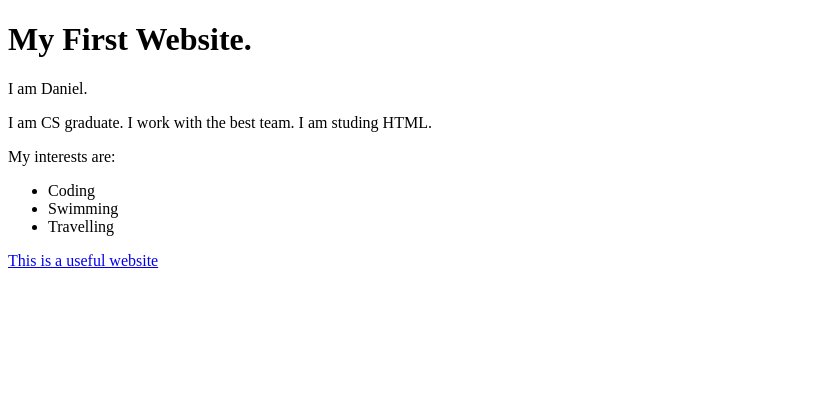
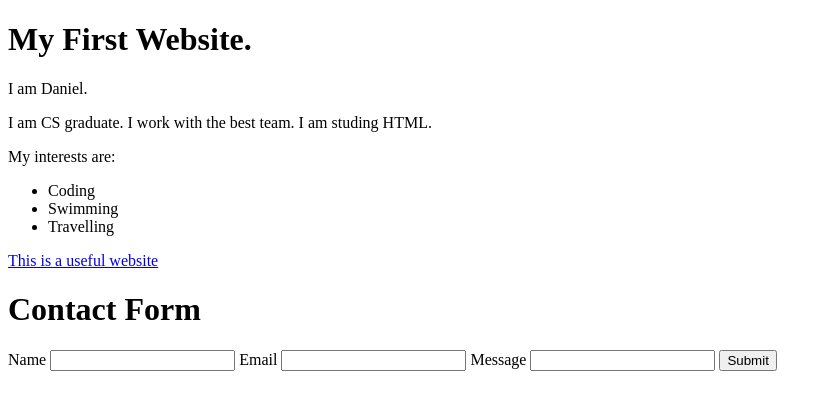
Before and after one commit to danielgibor/HTML-Exercise, a plain HTML site: page index.html in a window 1280 px wide. Shown: the whole page, without its empty margins (0-832 px from the left). Drawn offline with Linux system fonts and the light colour scheme.

Commit message:
Adding Contact Form

```diff
--- a/index.html
+++ b/index.html
@@ -15,5 +15,15 @@
             <li>Travelling</li>
         </ul>
         <a href="https://www.desmos.com/scientific">This is a useful website</a>
+        <h1>Contact Form</h1>
+        <form>
+            <label for="name">Name</label>
+            <input id="name" name="name" type="text">
+            <label for="email">Email</label>
+            <input id="email" name="email" type="email">
+            <label for="message">Message</label>
+            <input id="message" name="message" type="text">
+            <button type="submit">Submit</button>
+        </form>
     </body>
 </html>
```
